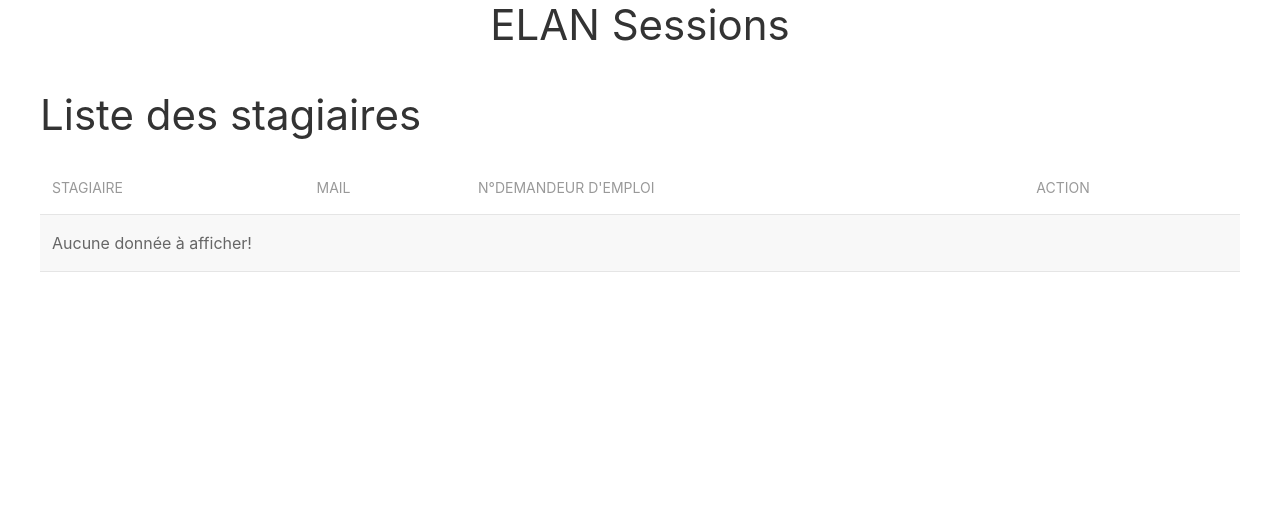
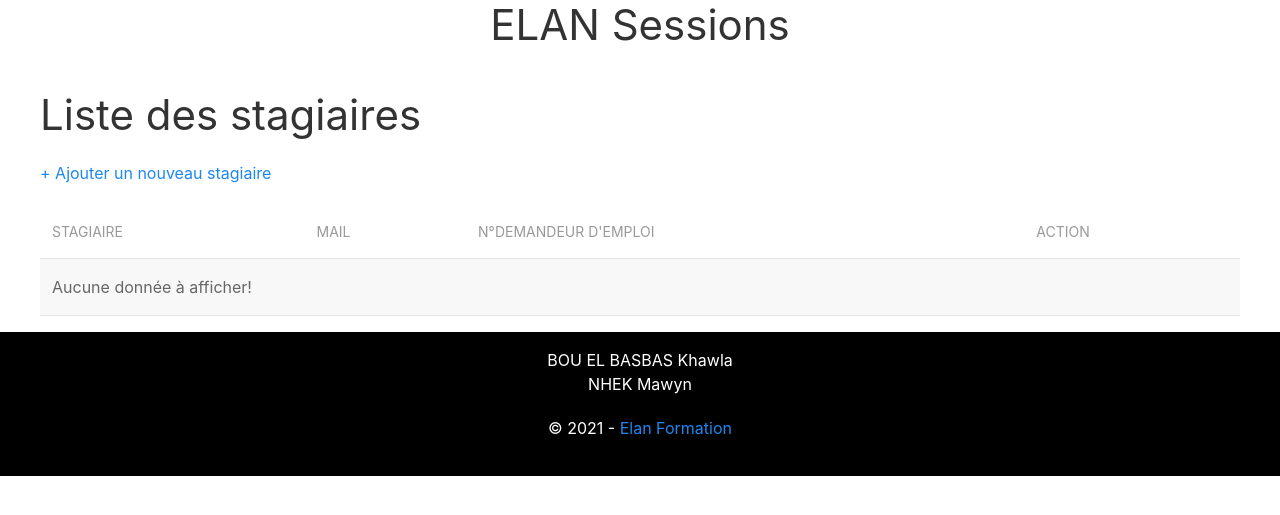
Before and after one commit to Nezertiam/elan-sessions, a Symfony app: template templates/stagiaire/index.html.twig in a window 1280 px wide. Shown: the part 80-595 px from the top of the page. Run offline with Twig, Linux system fonts and the light colour scheme; the template is opened without the code that fills it, so the values that code supplies are empty; some libraries are stand-ins or nearby versions.

Commit message:
modifs mineures

```diff
--- a/public/style.css
+++ b/public/style.css
@@ -60,3 +60,17 @@ nav > input,
 
 
 }
+
+
+
+
+footer{
+  padding-top: 1em;
+  margin-top: 1em;
+  background-color: black;
+  color: white;
+  padding-bottom: 1em;
+}
+.copy{
+  margin-bottom: 0;
+}
--- a/src/Form/StagiaireType.php
+++ b/src/Form/StagiaireType.php
@@ -37,6 +37,7 @@ class StagiaireType extends AbstractType
                 ]
             ])
             ->add('nde', TextType::class, [
+                "required" => false,
                 "attr" => [
                     "placeholder" => "Numero pole emploi",
                     'class' => 'uk-input'
@@ -70,9 +71,8 @@ class StagiaireType extends AbstractType
                 'attr' => ['class' => 'uk-input ']
             ])*/
             ->add('Valider', SubmitType::class, [
-                'attr' =>['class' =>'uk-button uk-button-secondary uk-margin-top']
-            ])
-        ;
+                'attr' => ['class' => 'uk-button uk-button-secondary uk-margin-top']
+            ]);
     }
 
     public function configureOptions(OptionsResolver $resolver)
--- a/templates/base.html.twig
+++ b/templates/base.html.twig
@@ -8,7 +8,7 @@
 			{% block title %}{% endblock %}
 		</title>
 		{# Run `composer require symfony/webpack-encore-bundle`
-																																																																																																																																																																																																																																																           and uncomment the following Encore helpers to start using Symfony UX #}
+																																																																																																																																																																																																																																																														           and uncomment the following Encore helpers to start using Symfony UX #}
 		{% block stylesheets %}
 			<link rel="stylesheet" href="https://cdn.jsdelivr.net/npm/uikit@3.6.21/dist/css/uikit.min.css"/>
 			<link rel="stylesheet" href="{{asset('style.css')}}">
@@ -158,5 +158,17 @@
 			{% endblock %}
 		</main>
 
+
+		<footer>
+			<p class="uk-text-center">
+				BOU EL BASBAS Khawla<br>
+				NHEK Mawyn
+			</p>
+			<p class="uk-text-center">
+				&copy; 2021 -
+				<a href="https://elan-formation.eu/">Elan Formation</a>
+			</p>
+		</footer>
+
 	</body>
 </html>
--- a/templates/stagiaire/index.html.twig
+++ b/templates/stagiaire/index.html.twig
@@ -7,6 +7,7 @@
 {% block body %}
 
 	<h1>Liste des stagiaires</h1>
+	<a href="{{ path("stagiaire_add") }}">+ Ajouter un nouveau stagiaire</a>
 	<table class="uk-table uk-table-striped uk-table-responsive">
 		<thead>
 			<tr>
@@ -22,12 +23,15 @@
 				{% for stagiaire in stagiaires %}
 					<tr>
 
-                    <td> <a href="{{ path('stagiaire_show',{'id':stagiaire.id}) }}">{{stagiaire}} </a></td>
+						<td>
+							<a href="{{ path('stagiaire_show',{'id':stagiaire.id}) }}">{{stagiaire}}
+							</a>
+						</td>
 
 						<td>{{ stagiaire.mail}}</td>
 						<td>{{ stagiaire.nde }}</td>
 						<td>
-                        <a  class="uk-icon-link uk-margin-small-right" uk-icon="file-edit" href="{{ path('stagiaire_edit',{'id':stagiaire.id}) }}"></a>
+							<a class="uk-icon-link uk-margin-small-right" uk-icon="file-edit" href="{{ path('stagiaire_edit',{'id':stagiaire.id}) }}"></a>
 							{% if is_granted("ROLE_ADMIN") %}
 								<a class="uk-icon-link" uk-icon="trash" href="{{ path('stagiaire_delete_bdd', {'id':stagiaire.id}) }}"></a>
 							{% endif %}
@@ -36,7 +40,8 @@
 				{% endfor %}
 			{% else %}
 				<tr>
-                <td colspan="9" >Aucune donnée à afficher! </td>
+					<td colspan="9">Aucune donnée à afficher!
+					</td>
 				</tr>
 
 			{% endif %}
```
Also changed, not shown: src/Controller/AdminMawynController.php (+6 -1 lines). Lines whose indentation alone changed are shown as unchanged.
